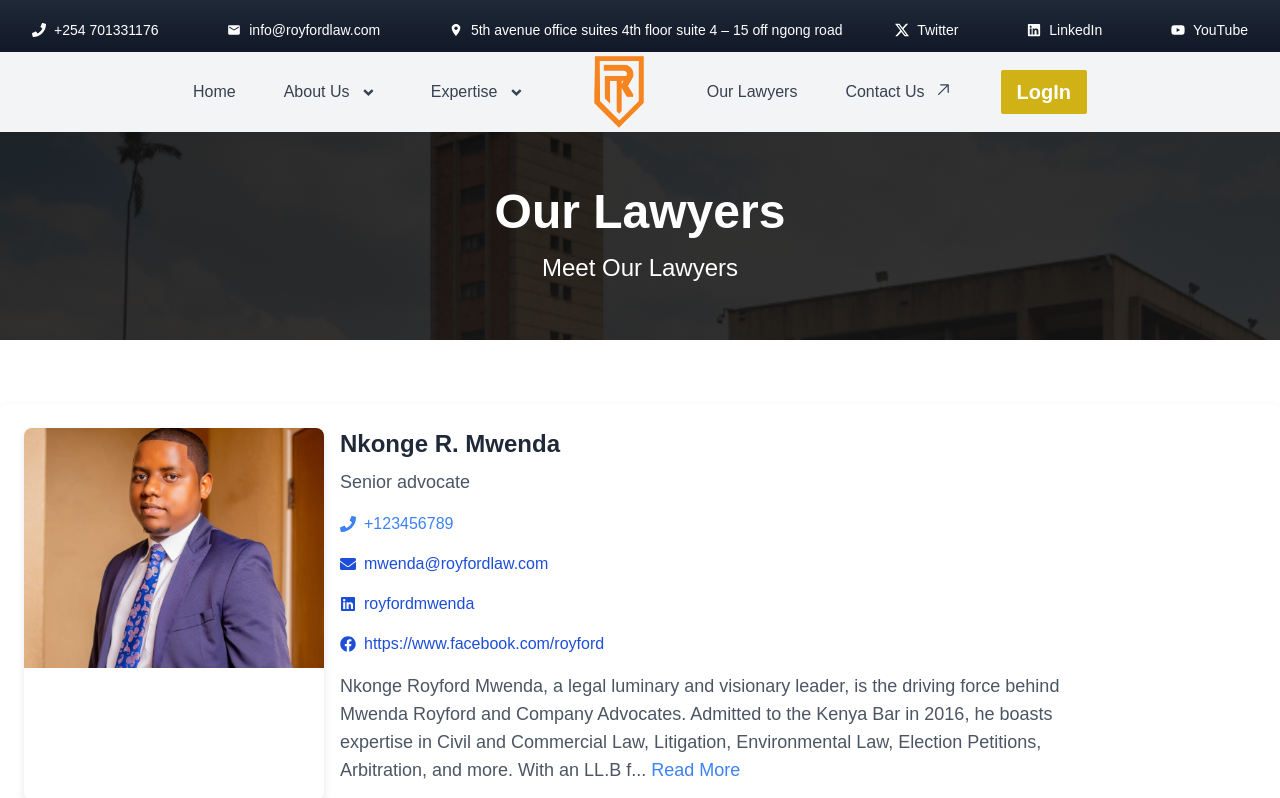
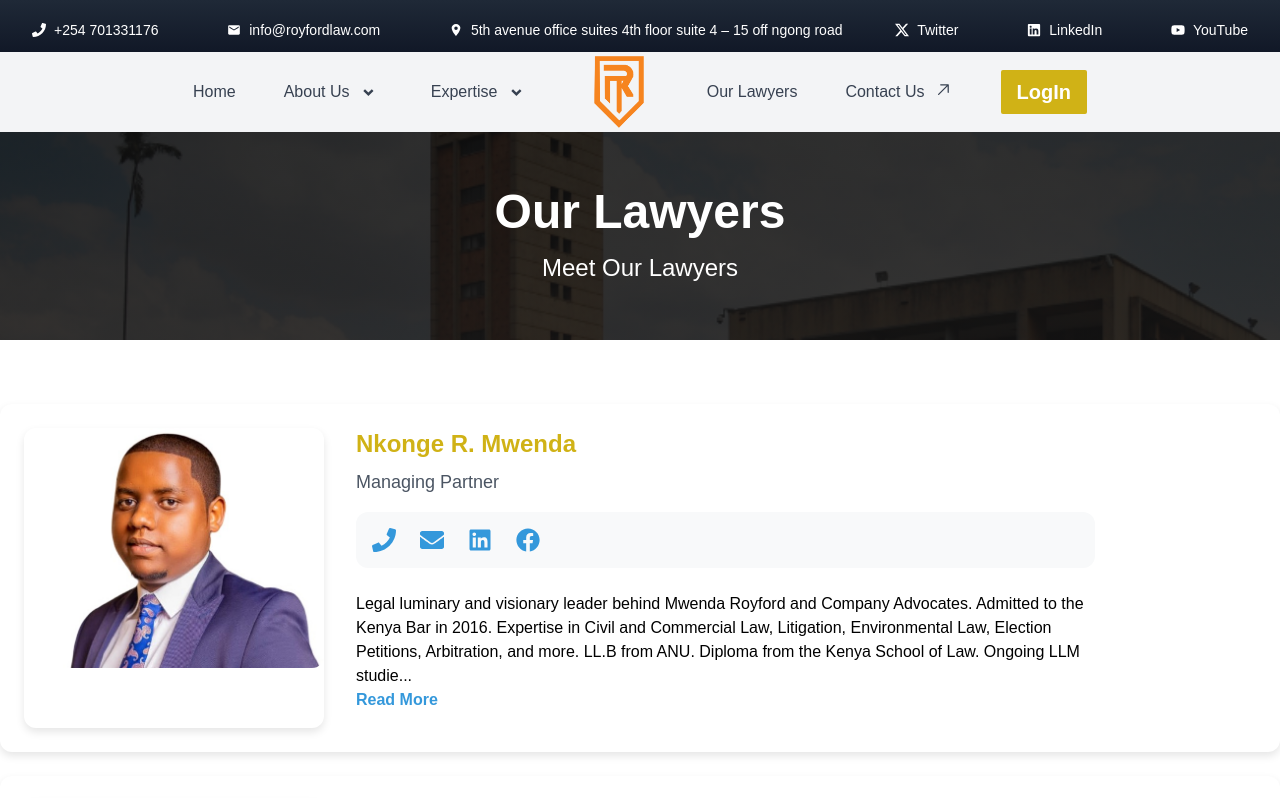
Before and after one commit to rencyngina/law-firm, a Next.js app: page /Our-lawyer in a window 1280 px wide. Shown: the top 798 px of the page. Built offline with nearby package versions, Linux system fonts and the light colour scheme.

Commit message:
lawyer card optimization

```diff
--- a/src/components/Footer/FooterLinks.jsx
+++ b/src/components/Footer/FooterLinks.jsx
@@ -49,7 +49,7 @@ function FooterLinks() {
                       href="#"
                       className="transition hover:opacity-75 text-gray-200"
                     >
-                      +254-709-250-000
+                      +254 701 331176
                     </a>
                   </li>
                   <li className="flex items-center">
--- a/src/components/LawyerCard.jsx
+++ b/src/components/LawyerCard.jsx
@@ -1,8 +1,8 @@
-// LawyerCard.js
 import React, { useState } from "react";
 import { FaPhone, FaEnvelope, FaLinkedin, FaFacebook } from "react-icons/fa";
 import Image from "next/image";
 import styled from "styled-components";
+import { motion } from "framer-motion";
 
 const CardContainer = styled.div`
   background: #fff;
@@ -10,7 +10,7 @@ const CardContainer = styled.div`
   box-shadow: 0 4px 8px rgba(0, 0, 0, 0.1);
   transition: box-shadow 0.3s ease;
   margin-bottom: 1.5rem;
-  border-radius: 8px;
+  border-radius: 12px;
   overflow: hidden;
 
   &:hover {
@@ -25,8 +25,9 @@ const CardContainer = styled.div`
 const ImageContainer = styled.div`
   width: 100%;
   max-width: 300px;
+  height: 300px;
   margin-bottom: 1rem;
-  border-radius: 8px;
+  border-radius: 12px;
   overflow: hidden;
   box-shadow: 0 4px 8px rgba(0, 0, 0, 0.1);
 
@@ -34,23 +35,131 @@ const ImageContainer = styled.div`
     margin-bottom: 0;
     margin-right: 1rem;
   }
+
+  .image-wrapper {
+    border-radius: 12px;
+    overflow: hidden;
+  }
 `;
 
 const BioContainer = styled.div`
   width: 100%;
+  margin-left: 1rem;
 
   @media (min-width: 768px) {
     width: 60%;
   }
 `;
 
+const BioPointsContainer = styled.div`
+  margin-bottom: 1rem;
+  margin-top: 0.5rem;
+
+  p {
+    font-size: 14px;
+    line-height: 1.6;
+    margin-bottom: 8px;
+    color: #555;
+  }
+
+  .bullet {
+    margin-right: 8px;
+    color: #3498db;
+  }
+`;
+
+const ReadMoreButton = styled(motion.span)`
+  color: #3498db;
+  cursor: pointer;
+  font-weight: bold;
+  transition: color 0.3s ease;
+
+  &:hover {
+    color: #2073c0;
+  }
+`;
+
+const RoundedContainer = styled.div`
+  display: flex;
+  align-items: center;
+  margin-bottom: 1.5rem;
+  gap: 1rem;
+  padding: 1rem;
+  border-radius: 12px;
+  background-color: #f8f9fa;
+  transition: box-shadow 0.3s ease;
+
+  &:hover {
+    box-shadow: 0 8px 16px rgba(0, 0, 0, 0.1);
+  }
+`;
+
+const SocialIcon = styled.a`
+  margin-right: 0.5rem;
+  color: #3498db;
+  font-size: 1.5rem;
+  transition: color 0.3s ease;
+
+  &:hover {
+    color: #2073c0;
+  }
+`;
+
+const HoverableSocialIcon = styled(motion(SocialIcon))`
+  &:hover {
+    scale: 1.2;
+  }
+`;
+
 const LawyerCard = ({ lawyer }) => {
   const [readMore, setReadMore] = useState(false);
+
+  const renderBioPoints = () => (
+    <BioPointsContainer>
+      {Array.isArray(lawyer.bioPoints) ? (
+        lawyer.bioPoints.map((point, index) => (
+          <p key={index}>
+            <span className="bullet">&#8226;</span> {point}
+          </p>
+        ))
+      ) : (
+        <p>
+          <span className="bullet">&#8226;</span> {lawyer.bioPoints}
+        </p>
+      )}
+    </BioPointsContainer>
+  );
+
+  const renderTruncatedBio = () => {
+    const truncatedBio =
+      Array.isArray(lawyer.bioPoints)
+        ? lawyer.bioPoints.join(" ").substring(0, 300) + "..."
+        : String(lawyer.bioPoints).substring(0, 300) + "...";
+
+    return (
+      <div>
+        <p>{truncatedBio}</p>
+        <ReadMoreButton whileHover={{ scale: 1.05 }} onClick={() => setReadMore(true)}>
+          Read More
+        </ReadMoreButton>
+      </div>
+    );
+  };
+
+  const renderFullBio = () => (
+    <div>
+      <p>{lawyer.bio}</p>
+      {renderBioPoints()}
+      <ReadMoreButton whileHover={{ scale: 1.05 }} onClick={() => setReadMore(false)}>
+        Read Less
+      </ReadMoreButton>
+    </div>
+  );
 
   return (
     <CardContainer>
       <ImageContainer>
-        <div className="relative w-full h-79 overflow-hidden">
+        <div className="relative w-full h-auto overflow-hidden image-wrapper">
           <Image
             src={lawyer.image}
             alt={lawyer.name}
@@ -62,35 +171,23 @@ const LawyerCard = ({ lawyer }) => {
         </div>
       </ImageContainer>
       <BioContainer>
-        <h2 className="text-2xl font-semibold mb-2 text-gray-800">
-          {lawyer.name}
-        </h2>
+        <h2 className="text-2xl font-semibold mb-2 text-[#D0B216]">{lawyer.name}</h2>
         <p className="lg:text-lg text-sm text-gray-600 mb-4">{lawyer.work}</p>
-        <div className="flex items-center mb-4">
-          <FaPhone className="text-blue-500 mr-2" />
-          <p className="text-blue-500">{lawyer.phone}</p>
-        </div>
-        <div className="flex items-center mb-4">
-          <FaEnvelope className="text-blue-700 mr-2" />
-          <p className="text-blue-700">{lawyer.email}</p>
-        </div>
-        <div className="flex items-center mb-4">
-          <FaLinkedin className="text-blue-700 mr-2" />
-          <p className="text-blue-700">{lawyer.linkedin}</p>
-        </div>
-        <div className="flex items-center mb-4">
-          <FaFacebook className="text-blue-700 mr-2" />
-          <p className="text-blue-700">{lawyer.facebook}</p>
-        </div>
-        <p className="lg:text-lg text-sm text-gray-600 mb-4">
-          {readMore ? lawyer.bio : `${lawyer.bio.substring(0, 300)}...`}
-          <span
-            className="text-blue-500 cursor-pointer"
-            onClick={() => setReadMore(!readMore)}
-          >
-            {readMore ? " Read Less" : " Read More"}
-          </span>
-        </p>
+        <RoundedContainer>
+          <HoverableSocialIcon whileHover={{ scale: 1.2 }} href={`tel:${lawyer.phone}`}>
+            <FaPhone />
+          </HoverableSocialIcon>
+          <HoverableSocialIcon whileHover={{ scale: 1.2 }} href={`mailto:${lawyer.email}`}>
+            <FaEnvelope />
+          </HoverableSocialIcon>
+          <HoverableSocialIcon whileHover={{ scale: 1.2 }} href={lawyer.linkedin}>
+            <FaLinkedin />
+          </HoverableSocialIcon>
+          <HoverableSocialIcon whileHover={{ scale: 1.2 }} href={lawyer.facebook}>
+            <FaFacebook />
+          </HoverableSocialIcon>
+        </RoundedContainer>
+        {readMore ? renderFullBio() : renderTruncatedBio()}
       </BioContainer>
     </CardContainer>
   );
--- a/src/components/patners.jsx
+++ b/src/components/patners.jsx
@@ -32,7 +32,7 @@ const Partners = () => {
 
   return (
     <>
-      <div className="bg-gray-100 w-full py-10 h-auto lg:h-[85vh] xl:h-[89vh] overflow-y-hidden">
+      <div className="bg-gray-100 w-full py-10 h-auto lg:h-[85vh] xl:h-[89vh] overflow-y-hidden border-b">
         <div className="container mx-auto lg:flex lg:items-center lg:justify-between lg:gap-8 xl:gap-10 p-4 xl:p-12 lg:p-8">
           <div className="lg:w-1/2 relative ">
             <Slider {...settings} className="w-full lg:h-[80vh]">
@@ -80,7 +80,7 @@ const Partners = () => {
                   Get a Lawyer
                 </Link>
               </button>
-              <a href="mailto:info@royfordlaw.co.ke">
+              <a href="mailto:info@royfordlaw.com">
                 <button
                   className="mt-4 font-bold text-white py-3 px-6 hover:bg-yellow-500 transition duration-300 border-2 border-yellow-500"
                   style={{
--- a/src/pages/Our-lawyer.jsx
+++ b/src/pages/Our-lawyer.jsx
@@ -11,10 +11,22 @@ const Lawyer = () => {
       id: 1,
       name: "Nkonge R. Mwenda",
       bio: "Nkonge Royford Mwenda, a legal luminary and visionary leader, is the driving force behind Mwenda Royford and Company Advocates. Admitted to the Kenya Bar in 2016, he boasts expertise in Civil and Commercial Law, Litigation, Environmental Law, Election Petitions, Arbitration, and more. With an LL.B from ANU, a Diploma from the Kenya School of Law, and ongoing LLM studies at UON, Mr. Mwenda's academic prowess seamlessly blends with practical acumen. As an Advocate of the High Court, he shapes legal landscapes with finesse, making Mwenda Royford a beacon of innovation and success.",
-      image: "/images/Mwenda2.jpg",
-      work: "Senior advocate",
+      bioPoints: [
+  "Legal luminary and visionary leader behind Mwenda Royford and Company Advocates.",
+  "Admitted to the Kenya Bar in 2016.",
+  "Expertise in Civil and Commercial Law, Litigation, Environmental Law, Election Petitions, Arbitration, and more.",
+  "LL.B from ANU.",
+  "Diploma from the Kenya School of Law.",
+  "Ongoing LLM studies at UON.",
+  "Academic prowess seamlessly blends with practical acumen.",
+  "Advocate of the High Court.",
+  "Shapes legal landscapes with finesse.",
+  "Makes Mwenda Royford a beacon of innovation and success."
+],
+      image: "/images/mwends3.jpg",
+      work: "Managing Partner",
       email: "mwenda@royfordlaw.com",
-      phone: "+123456789",
+      phone: "+254 701 331176",
       facebook: "https://www.facebook.com/royford",
       linkedin: "royfordmwenda",
       twitter: "https://www.twitter.com/royford",
@@ -23,16 +35,27 @@ const Lawyer = () => {
   {
     id: 2,
     name: "Annet A. Otago",
-      bio: `
-        Annet A. Otago is an accomplished Advocate of the High Court of Kenya, distinguished by her profound expertise across various legal domains. Holding a Bachelor of Laws (LL. B) degree from the University of Nairobi and a Postgraduate Diploma in Law (PGDip) from the Kenya School of Law, Annet is currently pursuing a Master of Laws (LL.M) with a specialization in Corporate and Financial Law at the University of Nairobi.
-As a legal scholar, her research focus delves into the Impact of Insider Trading Regulations on Financial Market Integrity and Investor Confidence. Annet's legal acumen extends to corporate and commercial litigation, securities law, banking, intellectual property, public procurement, and more.
-With a diverse background in both the private sector and as an associate at Wanyaga & Njaramba Advocates, Annet exemplifies a highly driven and competent legal practitioner. She upholds values of integrity, professionalism, and quality in delivering legal services. Annet envisions the future of law intertwined with technology, navigating the complexities of litigation.
-Beyond her legal pursuits, Annet finds joy in recreational running, mountaineering, experimenting with food recipes, and writing contemporary fiction. A novice in realist painting, she actively engages in community volunteering and passionately supports the Chelsea Football Club. Annet A. Otago embodies a multifaceted professional committed to excellence in law and a vibrant personal life
-      `,
+    bio: `Annet A. Otago, an Advocate at the High Court of Kenya, possesses extensive expertise in various legal domains. She earned her LL.B degree from the University of Nairobi and holds a PGDip in Law from the Kenya School of Law. Currently pursuing an LL.M in Corporate and Financial Law at the University of Nairobi, her research focuses on the impact of Insider Trading Regulations.
+
+Annet excels in corporate and commercial litigation, securities law, banking, intellectual property, public procurement, and more. With a background in the private sector and previous experience at Wanyaga & Njaramba Advocates, she specializes in corporate and commercial practice. Annet is a dedicated legal professional, upholding values of integrity, professionalism, and quality in client services`,
+    bioPoints: [
+      "An accomplished Advocate of the High Court of Kenya with expertise in various legal domains.",
+      "Holds a Bachelor of Laws (LL.B) degree from the University of Nairobi.",
+      "Postgraduate Diploma in Law (PGDip) from the Kenya School of Law.",
+      "Currently pursuing a Master of Laws (LL.M) with a specialization in Corporate and Financial Law at the University of Nairobi.",
+      "Research focus on the Impact of Insider Trading Regulations on Financial Market Integrity and Investor Confidence.",
+      "Legal acumen extends to corporate and commercial litigation, securities law, banking, intellectual property, public procurement, and more.",
+      "Diverse background in both the private sector and as an associate at Wanyaga & Njaramba Advocates.",
+      "Upholds values of integrity, professionalism, and quality in delivering legal services.",
+      "Envisions the future of law intertwined with technology, navigating the complexities of litigation.",
+      "Finds joy in recreational running, mountaineering, experimenting with food recipes, and writing contemporary fiction.",
+      "Novice in realist painting, actively engages in community volunteering, and passionately supports the Chelsea Football Club.",
+      "Embodies a multifaceted professional committed to excellence in law and a vibrant personal life.",
+    ],
     image: "/images/lawyers/lawyer1.jpeg",
-      work: "Corporate and Commercial Law",
+    work: "Associate",
     email: "annet@royfordlaw.com",
-      phone: "+123456789",
+    phone: "+254 724 113017",
     linkedin: "https://www.linkedin.com/in/annetotago",
     facebook: "https://www.facebook.com/annetotago",
   },
--- a/src/pages/_document.js
+++ b/src/pages/_document.js
@@ -4,7 +4,7 @@ export default function Document() {
   return (
     <Html lang="en">
       <Head>
-        <link rel="icon" href="/images/LOGOS3-removebg.png" />
+        <link rel="icon" href="/images/MWENDA LOGO.png" />
         <meta name="viewport" content="width=device-width, initial-scale=1" />
         <meta name="description" content="Next.js TailwindCSS Starter Template" />
         <meta name="keywords" content="nextjs, tailwindcss, starter, template" />
--- a/src/pages/about.jsx
+++ b/src/pages/about.jsx
@@ -58,6 +58,7 @@ const ContentSection = styled.div`
   padding: 10px;
   text-align: justify;
   animation: ${fadeIn} 1s ease-in-out;
+  margin-top: 30px;
 
   p {
     font-size: 1.2rem;
@@ -115,7 +116,6 @@ const About = () => {
         <h1>Who we are</h1>
       </HeroSection>
       <ContentSection>
-
         <p>
           Mwenda Royford and Company Advocates stands at
           the forefront of legal innovation, sculpting a legacy of excellence
```
Also changed, not shown: src/components/faq.jsx (+4 -5 lines), src/components/section1.jsx (+39 -12 lines), public/images/MWENDA LOGO.png (added). Lines whose indentation alone changed are shown as unchanged.
